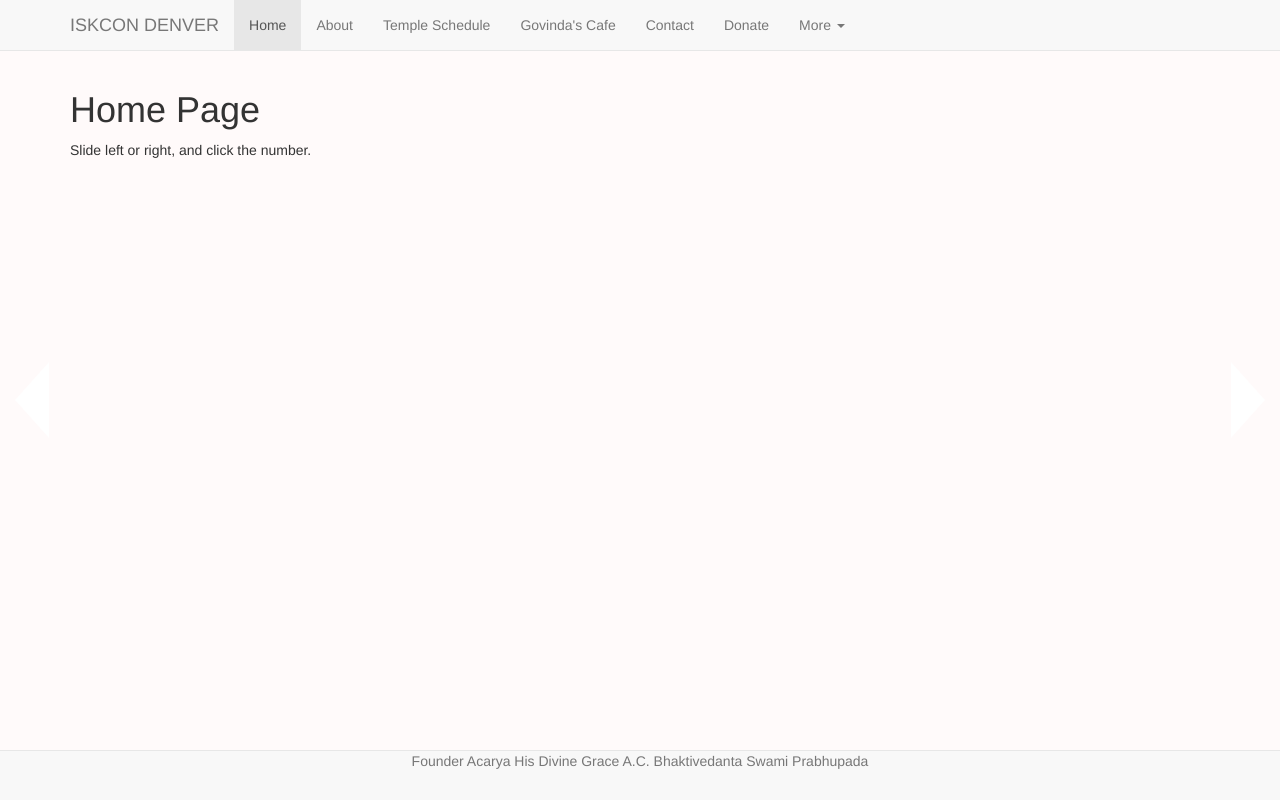
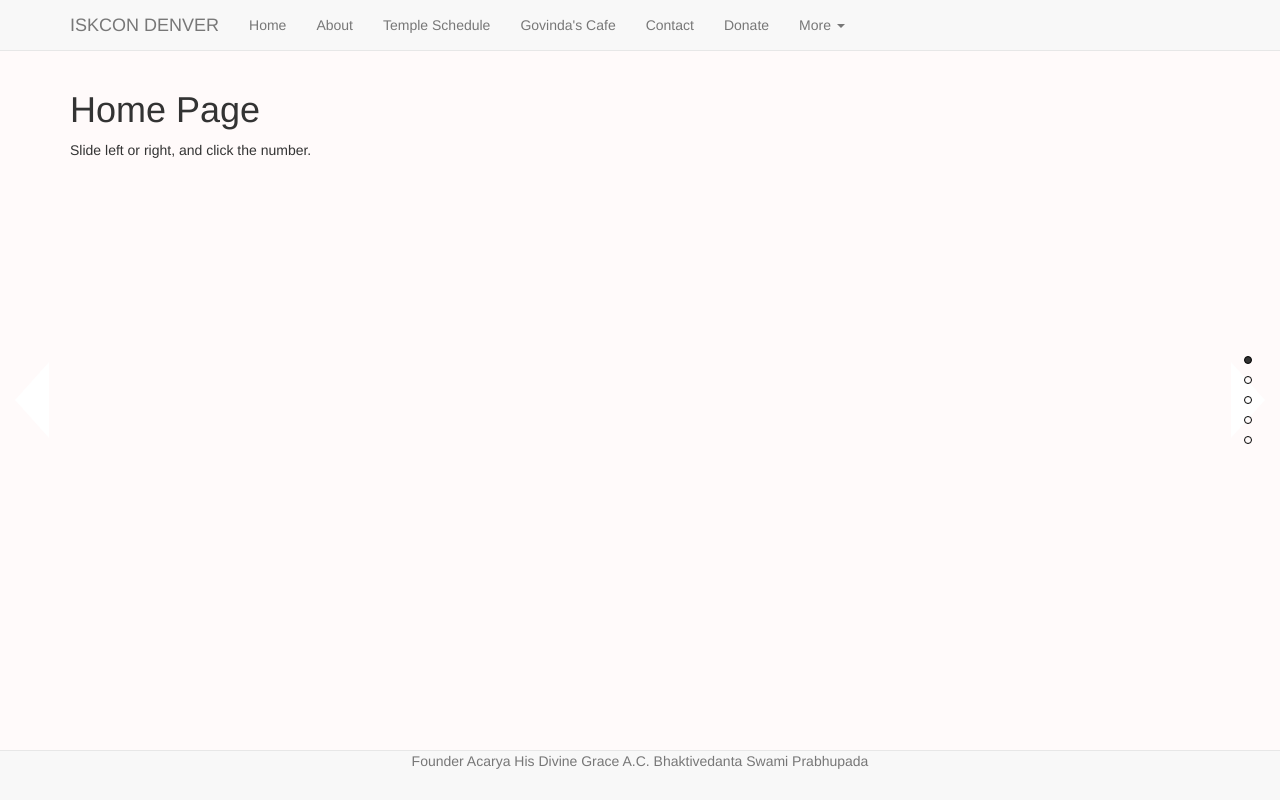
Before and after one commit to cheenbabes/krishnadenver, a plain HTML site: page index.html in a window 1280 px wide. Drawn offline with nearby package versions, Linux system fonts and the light colour scheme.

Commit message:
changes to fullPage.js initialization

```diff
--- a/index.html
+++ b/index.html
@@ -5,7 +5,7 @@
     <meta charset="utf-8">
     <meta http-equiv="X-UA-Compatible" content="IE=edge">
     <meta name="viewport" content="width=device-width, initial-scale=1">
-    <title>FullPage.JS and Bootstrap 3</title>
+    <title>ISKCON Denver | Hare Krishna Temple | Radha-Govinda Mandir</title>
 
     <link rel="stylesheet" href="css/bootstrap.min.css" type="text/css">
     <link rel="stylesheet" type="text/css" href="fullPage/jquery.fullPage.css" />
@@ -27,7 +27,15 @@
             $('#fullpage').fullpage({
                 anchors: ['home', 'gallery', 'media', 'blog', 'outreach'],
                 verticalCentered: false,
+                navigation: true,
+                navigationPosition: 'right',
+                navigationTooltips: ['Home', 'Gallery', 'Media', 'Blog', 'Outreach'],
+                slidesNavigation: 'bottom',
+                scrollOverflow: true,
+                scrollingSpeed: 650
+
             });
+
         });
     </script>
 
@@ -51,8 +59,8 @@
             </div>
 
             <div class="collapse navbar-collapse" id="navbar-collapse-1">
-                <ul class="nav navbar-nav">
-                    <li class="active"><a href="#home">Home</a>
+                <ul class="nav navbar-nav" id="menu">
+                    <li><a href="#home">Home</a>
                     </li>
                     <li><a href="#home/1">About</a>
                     </li>
```
